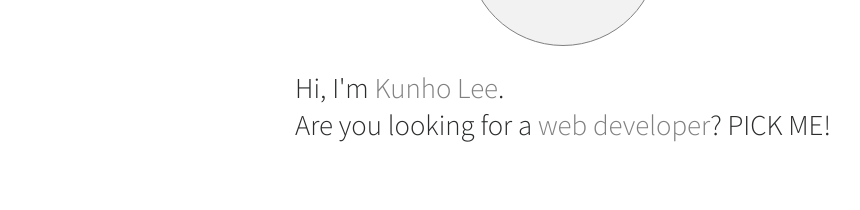
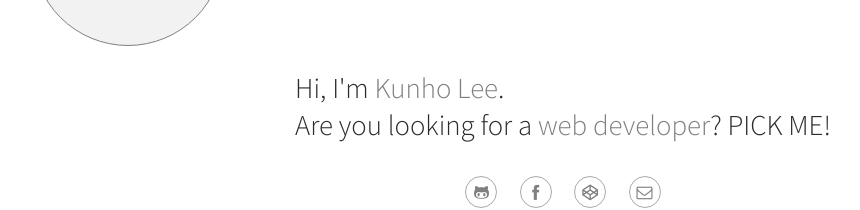
Before and after one commit to daengdaengLee/portfolio, a Vue app: page / in a window 1280 px wide. Shown: the part 202-412 px from the top of the page, without its empty margins (77-937 px from the left). Built offline with nearby package versions, Linux system fonts and the light colour scheme; the HTML template or start-up script is replaced by a standard one.

Commit message:
PortfolioHeader style 변경

```diff
--- a/src/components/PortfolioHeader.vue
+++ b/src/components/PortfolioHeader.vue
@@ -1,9 +1,11 @@
 <template>
   <header class="PortfolioHeader">
     <portfolio-avatar></portfolio-avatar>
-    <h1>
-      Hi, I'm <strong>Kunho Lee</strong>.<br>
-      Are you looking for a <strong>web developer</strong>? PICK ME!
+    <h1 class="d-flex justify-content-center">
+      <span class="HeadingText">
+        Hi, I'm <strong class="HeadingStrong">Kunho Lee</strong>.<br>
+        Are you looking for a <strong class="HeadingStrong">web developer</strong>? PICK ME!
+      </span>
     </h1>
     <portfolio-contacts></portfolio-contacts>
     <portfolio-menu></portfolio-menu>
@@ -27,20 +29,14 @@
 
 <style scoped>
 .PortfolioHeader {
-  width: 100%;
   padding: 2rem 0 2rem 0;
-  display: flex;
-  flex-direction: column;
-  justify-content: center;
-  align-items: center;
 }
-.PortfolioHeader h1 {
+.PortfolioHeader .HeadingText {
   font-size: 1.8rem;
   font-weight: 300;
-  margin: 0 2rem 3rem 2rem;
   line-height: 2.3rem;
 }
-.PortfolioHeader h1 strong {
+.PortfolioHeader .HeadingText .HeadingStrong {
   color: gray;
 }
 </style>
```
